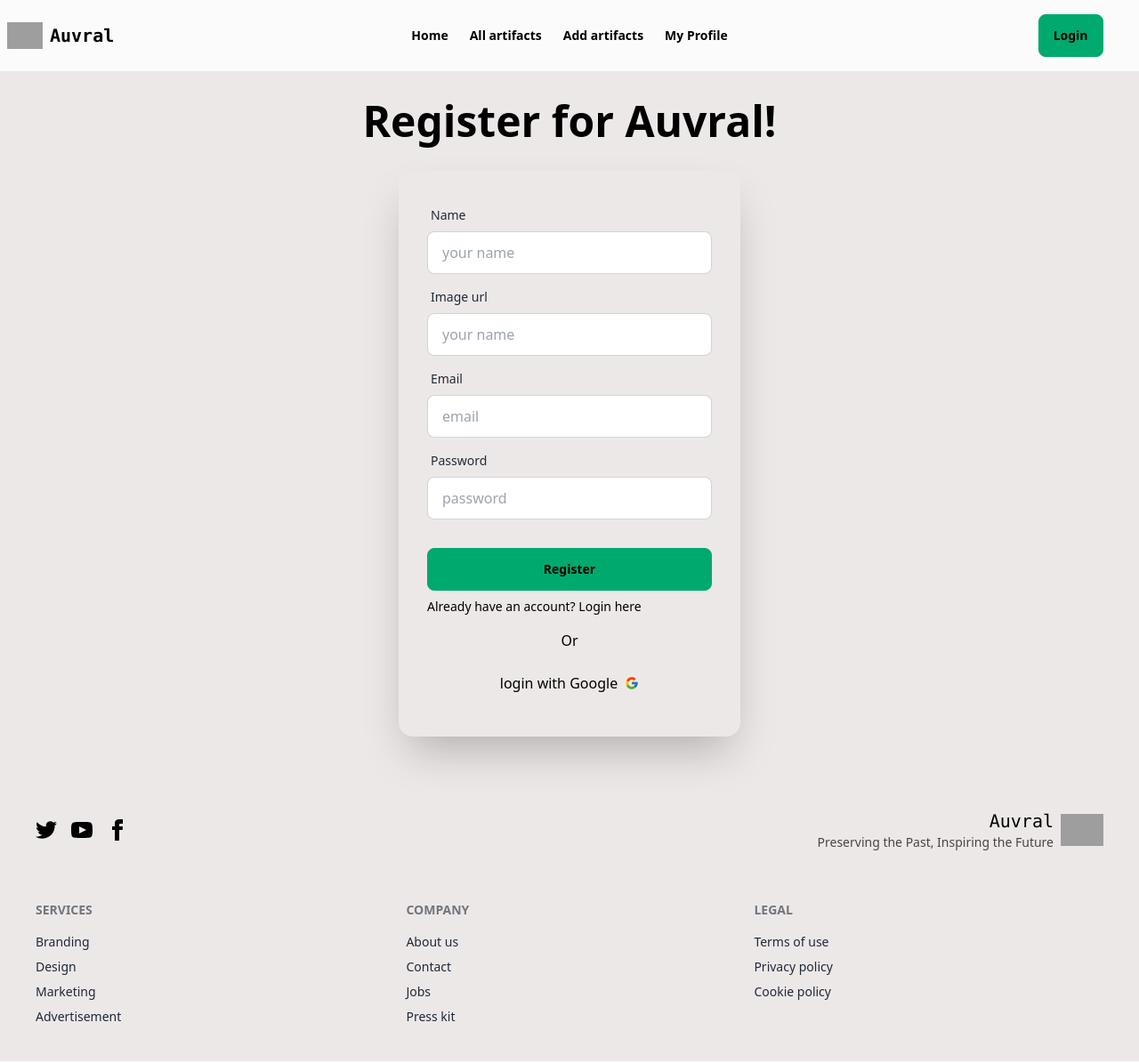
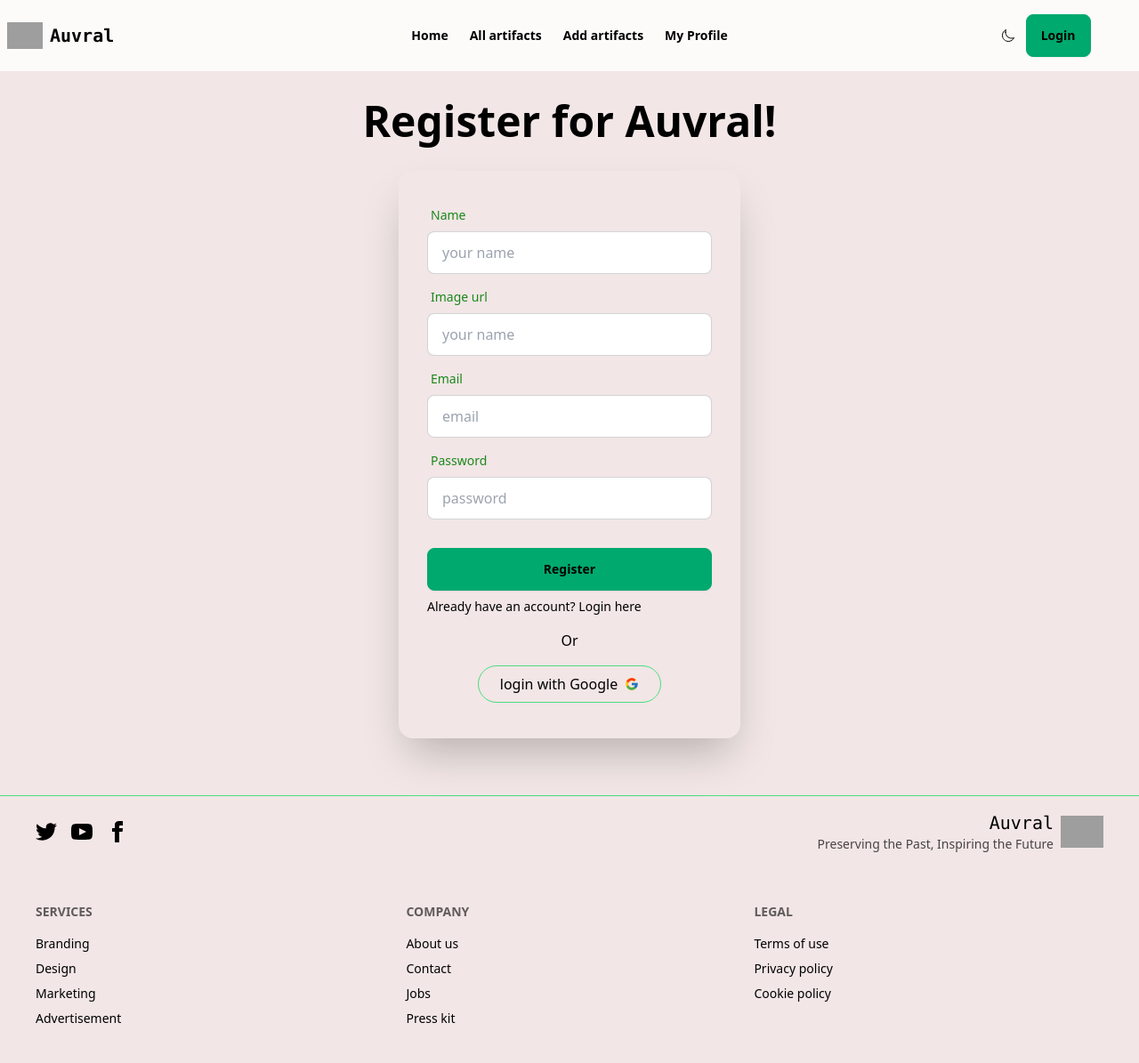
Before and after one commit to khbmh/auvral-11, a React (Vite) app: page /register in a window 1280 px wide. Shown: the whole page at 89% size. Built offline with nearby package versions, Linux system fonts and the light colour scheme; no server answers; grey boxes are pictures that could not be loaded.

Commit message:
sticky nav

```diff
--- a/index.html
+++ b/index.html
@@ -1,5 +1,5 @@
 <!doctype html>
-<html lang="en">
+<html lang="en" data-theme="light">
 
 <head>
   <meta charset="UTF-8" />
--- a/src/components/common/Footer.jsx
+++ b/src/components/common/Footer.jsx
@@ -1,7 +1,7 @@
 function Footer() {
   return (
     <div>
-      <footer className="footer mid flex flex-col-reverse lg:flex-row-reverse justify-between border-t px-10 py-4">
+      <footer className="footer mid flex flex-col-reverse lg:flex-row-reverse justify-between border-t border-green-400 px-10 py-4">
         <aside className="grid-flow-col items-center">
           <p className="text-right">
             <span className="font-mono text-xl">Auvral</span>
@@ -54,7 +54,7 @@ function Footer() {
           </div>
         </nav>
       </footer>
-      <footer className="footer mid text-base-content p-10">
+      <footer className="footer mid p-10">
         <nav>
           <h6 className="footer-title">Services</h6>
           <a className="link link-hover">Branding</a>
--- a/src/components/common/Header.jsx
+++ b/src/components/common/Header.jsx
@@ -91,6 +91,14 @@ function Header({ isDark, setIsDark }) {
                   userLoading && 'invisible'
                 } navbar-end space-x-3 flex ml-2`}
               >
+                <div className="flex justify-center items-center">
+                  <p
+                    className="hover:cursor-pointer"
+                    onClick={() => setIsDark(!isDark)}
+                  >
+                    {isDark ? <MdOutlineWbSunny /> : <IoMoonOutline />}
+                  </p>
+                </div>
                 <Link to="/login" className="btn mid btn-success">
                   Login
                 </Link>
--- a/src/components/mainLayout/MainLayout.jsx
+++ b/src/components/mainLayout/MainLayout.jsx
@@ -9,7 +9,7 @@ function MainLayout() {
   return (
     <div
       className={`${
-        isDark ? 'text-white bg-[#181717]' : 'text-black bg-[#ede8e8]'
+        isDark ? 'text-white bg-[#181717]' : 'text-black bg-[#f2e6e6]'
       }`}
     >
       <Header isDark={isDark} setIsDark={setIsDark} />
--- a/src/components/pageComp/Home/Newsletter.jsx
+++ b/src/components/pageComp/Home/Newsletter.jsx
@@ -21,7 +21,7 @@ function Newsletter() {
         <h2 className="text-3xl lg:text-4xl font-bold mb-4">
           Subscribe to Our Newsletter
         </h2>
-        <p className="text-gray-600 mb-8">
+        <p className="opacity-60 mb-8">
           Stay updated with the latest discoveries, artifacts, and historical insights.
         </p>
         <form onSubmit={handleSubscribe} className="max-w-md mx-auto">
@@ -31,7 +31,7 @@ function Newsletter() {
               placeholder="Enter your email"
               value={email}
               onChange={(e) => setEmail(e.target.value)}
-              className="input input-bordered w-full sm:w-auto flex-grow"
+              className="input text-black input-bordered w-full sm:w-auto flex-grow"
               required
             />
             <button type="submit" className="btn btn-success">
--- a/src/components/pageComp/Home/Review.jsx
+++ b/src/components/pageComp/Home/Review.jsx
@@ -51,7 +51,7 @@ function Review() {
       </h1>
       <div className="grid grid-cols-1 md:grid-cols-2 lg:grid-cols-3 gap-4 justify-between flex-grow">
         {reviews.map((review) => (
-          <div key={review.name} className="mid p-4 rounded-lg">
+          <div key={review.name} className="mid border border-green-400 p-4 rounded-lg">
             <div className="flex items-center space-x-4">
               <img
                 src={review.img}
--- a/src/components/pages/AllArtifacts.jsx
+++ b/src/components/pages/AllArtifacts.jsx
@@ -36,14 +36,14 @@ function AllArtifacts() {
           id="search"
           type="text"
           placeholder="Search by artifact name"
-          className="input input-bordered w-1/2"
+          className="input text-black input-bordered w-1/2"
           value={searchQuery}
           onChange={(e) => setSearchQuery(e.target.value)}
         />
       </div>
       <div className="grid grid-cols-1 md:grid-cols-2 lg:grid-cols-3 xl:grid-cols-4 gap-4 lg:gap-8">
         {filteredData.map((artifact) => (
-          <div key={artifact._id} className="card border shadow-xl">
+          <div key={artifact._id} className="card border border-green-400">
             <figure>
               <img
                 src={artifact.artifactImage}
--- a/src/components/pages/Login.jsx
+++ b/src/components/pages/Login.jsx
@@ -80,7 +80,7 @@ function Login() {
           onClick={handleGoogleLogin}
           className="flex flex-col items-center justify-center mb-10 google w-fit mx-auto rounded-full"
         >
-          <button className="w-full flex items-center justify-center py-2 px-6 rounded-full">
+          <button className="w-full flex border border-green-400 items-center justify-center py-2 px-6 rounded-full">
             login with Google
             <p className="ml-2" aria-label="Google Sign-in">
               <FcGoogle />
--- a/src/components/pages/MyLoved.jsx
+++ b/src/components/pages/MyLoved.jsx
@@ -94,7 +94,7 @@ function MyLoved() {
       </h1>
       <div className="grid grid-cols-1 md:grid-cols-2 lg:grid-cols-3 xl:grid-cols-4 gap-4 lg:gap-8">
         {likedArtifacts.map((artifact) => (
-          <div key={artifact._id} className="card border shadow-xl">
+            <div key={artifact._id} className="card border border-green-400">
             <figure>
               <img
                 src={artifact.artifactImage}
--- a/src/components/pages/Myadded.jsx
+++ b/src/components/pages/Myadded.jsx
@@ -80,7 +80,7 @@ function MyAdded() {
       </h1>
       <div className="grid grid-cols-1 md:grid-cols-2 lg:grid-cols-3 xl:grid-cols-4 gap-4 lg:gap-8 pb-8">
         {filteredData.map((artifact) => (
-          <div key={artifact._id} className="card border shadow-xl">
+            <div key={artifact._id} className="card border border-green-400">
             <figure>
               <img
                 src={artifact.artifactImage}
--- a/src/components/pages/Register.jsx
+++ b/src/components/pages/Register.jsx
@@ -111,7 +111,7 @@ function Register() {
           onClick={handleGoogleLogin}
           className="flex flex-col items-center justify-center mb-10 google w-fit mx-auto rounded-full"
         >
-          <button className="w-full flex items-center justify-center py-2 px-6 rounded-full">
+          <button className="w-full border border-green-400 flex items-center justify-center py-2 px-6 rounded-full">
             login with Google
             <p className="ml-2" aria-label="Google Sign-in">
               <FcGoogle />
--- a/src/index.css
+++ b/src/index.css
@@ -8,6 +8,15 @@
 
 html {
   scroll-behavior: smooth;
+}
+
+.input,
+option, select, textarea {
+  color: black;
+}
+
+.label-text {
+  color: rgb(25, 136, 25);
 }
 
 .active {
```
